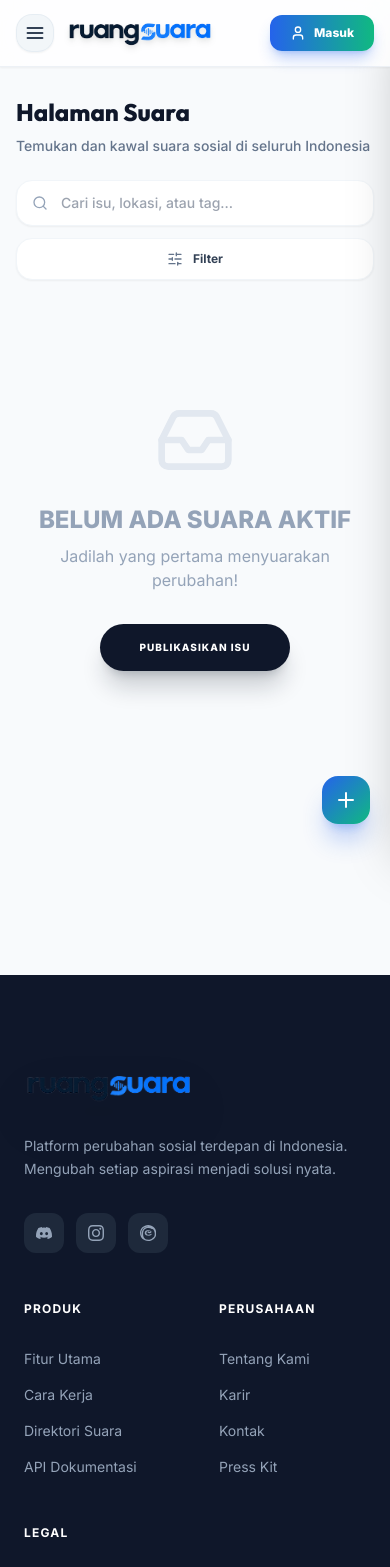
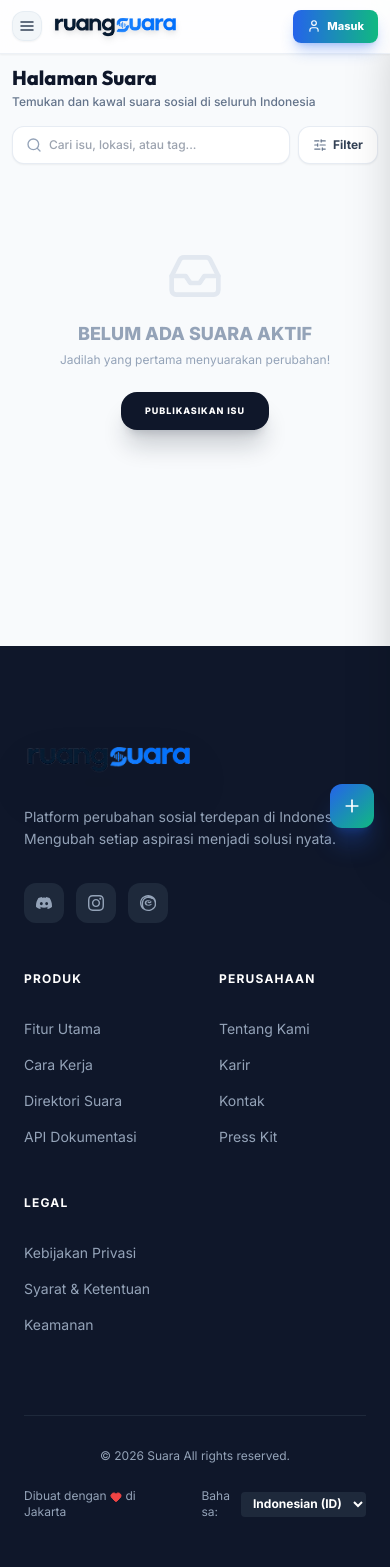
Before and after one commit to dimioctora/ruangsuara, a Laravel app: template resources/views/suara.blade.php in a window 390 px wide. Shown: the top 1567 px of the page. After the commit the page ends 1517 px from the top, so only its background shows below. Run offline with Laravel 12, Linux system fonts and the light colour scheme; the template is opened without the code that fills it, so the values that code supplies are empty; parts of the project's set-up code (start-up, migrations or seed data) failed here and were passed over; some libraries are stand-ins or nearby versions.

Commit message:
fix(ui): optimize mobile view sizing and layout for native mobile app feel

```diff
--- a/resources/views/suara.blade.php
+++ b/resources/views/suara.blade.php
@@ -77,21 +77,21 @@
 
     <!-- Header / Navbar (Fixed on Top) -->
     <header class="fixed top-0 left-0 right-0 z-[100] bg-white/80 backdrop-blur-xl border-b border-slate-200/60 shadow-sm transition-all duration-300">
-        <nav class="container mx-auto px-4 sm:px-6 py-3.5 sm:py-4 flex items-center justify-between">
+        <nav class="container mx-auto px-3 sm:px-6 py-2.5 sm:py-4 flex items-center justify-between">
             <!-- Left: Burger & Logo -->
-            <div class="flex items-center gap-3 sm:gap-4">
+            <div class="flex items-center gap-2.5 sm:gap-4">
                 <button type="button"
                         onclick="toggleSuaraMobileMenu(true)"
-                        class="md:hidden p-2 sm:p-2.5 rounded-2xl bg-slate-100/90 hover:bg-slate-200/80 text-slate-700 hover:text-accent active:scale-95 transition-all flex items-center justify-center border border-slate-200/70 shadow-sm"
+                        class="md:hidden p-1.5 sm:p-2.5 rounded-xl sm:rounded-2xl bg-slate-100/90 hover:bg-slate-200/80 text-slate-700 hover:text-accent active:scale-95 transition-all flex items-center justify-center border border-slate-200/70 shadow-sm"
                         aria-label="Buka Menu Navigasi">
-                    <svg class="w-5 h-5" fill="none" stroke="currentColor" viewBox="0 0 24 24" stroke-width="2.2" stroke-linecap="round" stroke-linejoin="round">
+                    <svg class="w-4 h-4 sm:w-5 sm:h-5" fill="none" stroke="currentColor" viewBox="0 0 24 24" stroke-width="2.2" stroke-linecap="round" stroke-linejoin="round">
                         <line x1="3" y1="6" x2="21" y2="6"></line>
                         <line x1="3" y1="12" x2="21" y2="12"></line>
                         <line x1="3" y1="18" x2="21" y2="18"></line>
                     </svg>
                 </button>
                 <a href="/" class="flex items-center group flex-shrink-0">
-                    <img src="{{ asset('images/suara-logo-transparent.png') }}" alt="Suara Logo" class="h-7 sm:h-8 w-auto group-hover:scale-105 transition-transform drop-shadow-md">
+                    <img src="{{ asset('images/suara-logo-transparent.png') }}" alt="Suara Logo" class="h-6 sm:h-8 w-auto group-hover:scale-105 transition-transform drop-shadow-md">
                 </a>
             </div>
 
@@ -104,22 +104,22 @@
             </div>
 
             <!-- Auth/User Module (Kanan) -->
-            <div class="flex items-center gap-3 sm:gap-4">
+            <div class="flex items-center gap-2.5 sm:gap-4">
                 @auth
                     <!-- User Profile Module -->
-                    <div class="flex items-center gap-3 sm:gap-4 border-l border-slate-100 pl-4 sm:pl-8 ml-2 sm:ml-4">
+                    <div class="flex items-center gap-2.5 sm:gap-4 border-l border-slate-100 pl-2.5 sm:pl-8 ml-1.5 sm:ml-4">
                         <div class="hidden md:flex flex-col items-end">
                             <span class="text-[9px] font-black text-slate-400 uppercase tracking-[0.2em] leading-none mb-1">Selamat Datang,</span>
                             <span class="text-sm font-black font-outfit text-slate-900 tracking-tight">{{ auth()->user()->name ?? 'Dimi Octora' }}</span>
                         </div>
                         <a href="/dashboard" class="relative group">
-                            <div class="w-10 h-10 sm:w-12 sm:h-12 rounded-2xl bg-gradient-to-br from-slate-50 to-slate-100 border border-slate-200/50 flex items-center justify-center shadow-sm group-hover:shadow-md transition-all overflow-hidden relative">
-                                <div class="absolute inset-0 border-2 border-transparent bg-gradient-to-br from-accent to-success [mask-image:linear-gradient(white,white)] [mask-clip:content-box] -m-[2px] rounded-2xl opacity-20 group-hover:opacity-40 transition-opacity"></div>
+                            <div class="w-8 h-8 sm:w-12 sm:h-12 rounded-xl sm:rounded-2xl bg-gradient-to-br from-slate-50 to-slate-100 border border-slate-200/50 flex items-center justify-center shadow-sm group-hover:shadow-md transition-all overflow-hidden relative">
+                                <div class="absolute inset-0 border-2 border-transparent bg-gradient-to-br from-accent to-success [mask-image:linear-gradient(white,white)] [mask-clip:content-box] -m-[2px] rounded-xl sm:rounded-2xl opacity-20 group-hover:opacity-40 transition-opacity"></div>
 
                                 @if(auth()->user()->avatar_url)
                                     <img src="{{ auth()->user()->avatar_url }}" alt="{{ auth()->user()->name }}" class="w-full h-full object-cover">
                                 @else
-                                    <svg class="w-full h-full p-2" viewBox="0 0 100 100">
+                                    <svg class="w-full h-full p-1.5 sm:p-2" viewBox="0 0 100 100">
                                         <defs>
                                             <linearGradient id="navAvatarGradGlobal" x1="0%" y1="0%" x2="100%" y2="100%">
                                                 <stop offset="0%" style="stop-color:#2563EB;stop-opacity:1" />
@@ -134,8 +134,8 @@
                     </div>
                 @else
                     <!-- Login Button (Guest) -->
-                    <button onclick="toggleAuthModal('login')" class="bg-gradient-to-r from-accent to-success text-white text-xs sm:text-sm font-black px-5 sm:px-8 py-2.5 sm:py-3 rounded-xl shadow-lg shadow-accent/30 hover:shadow-accent/50 hover:-translate-y-0.5 transition-all flex items-center gap-2">
-                        <i data-lucide="user" class="w-4 h-4"></i>
+                    <button onclick="toggleAuthModal('login')" class="bg-gradient-to-r from-accent to-success text-white text-[11px] sm:text-sm font-black px-3.5 sm:px-8 py-2 sm:py-3 rounded-lg sm:rounded-xl shadow-lg shadow-accent/30 hover:shadow-accent/50 hover:-translate-y-0.5 transition-all flex items-center gap-1.5 sm:gap-2">
+                        <i data-lucide="user" class="w-3.5 h-3.5 sm:w-4 sm:h-4"></i>
                         Masuk
                     </button>
                 @endauth
@@ -231,21 +231,21 @@
 
     <!-- Filter Side Panel -->
     <div id="filterOverlay" class="fixed inset-0 bg-slate-900/40 backdrop-blur-sm z-[70] hidden opacity-0 transition-opacity duration-300" onclick="toggleFilter()"></div>
-    <aside id="filterPanel" class="fixed top-0 right-0 h-full w-full max-w-[400px] bg-white z-[80] shadow-2xl translate-x-full filter-panel p-8">
-        <div class="flex items-center justify-between mb-10">
-            <h2 class="text-2xl font-outfit font-bold text-slate-800">Filter Pencarian</h2>
-            <button onclick="toggleFilter()" class="w-10 h-10 flex items-center justify-center rounded-full bg-slate-100 text-slate-500 hover:text-slate-800 transition-colors">
-                <i data-lucide="x" class="w-5 h-5"></i>
+    <aside id="filterPanel" class="fixed top-0 right-0 h-full w-full max-w-[320px] sm:max-w-[400px] bg-white z-[80] shadow-2xl translate-x-full filter-panel p-5 sm:p-8">
+        <div class="flex items-center justify-between mb-6 sm:mb-10">
+            <h2 class="text-lg sm:text-2xl font-outfit font-bold text-slate-800">Filter Pencarian</h2>
+            <button onclick="toggleFilter()" class="w-8 h-8 sm:w-10 sm:h-10 flex items-center justify-center rounded-full bg-slate-100 text-slate-500 hover:text-slate-800 transition-colors">
+                <i data-lucide="x" class="w-4 h-4 sm:w-5 sm:h-5"></i>
             </button>
         </div>
 
-        <div class="space-y-10 overflow-y-auto max-h-[calc(100vh-200px)] pr-2">
+        <div class="space-y-6 sm:space-y-10 overflow-y-auto max-h-[calc(100vh-160px)] pr-1 sm:pr-2">
             <!-- Location -->
             <div>
-                <label class="block text-sm font-bold text-slate-500 uppercase tracking-widest mb-4">Lokasi</label>
+                <label class="block text-xs sm:text-sm font-bold text-slate-500 uppercase tracking-widest mb-2.5 sm:mb-4">Lokasi</label>
                 <div class="relative">
-                    <i data-lucide="map-pin" class="absolute left-4 top-1/2 -translate-y-1/2 w-5 h-5 text-slate-400"></i>
-                    <select id="filterLocation" class="w-full pl-12 pr-4 py-3.5 bg-slate-50 border border-slate-100 rounded-2xl outline-none focus:ring-2 focus:ring-primary/20 transition-all font-medium appearance-none">
+                    <i data-lucide="map-pin" class="absolute left-3.5 sm:left-4 top-1/2 -translate-y-1/2 w-4 h-4 sm:w-5 sm:h-5 text-slate-400"></i>
+                    <select id="filterLocation" class="w-full pl-10 sm:pl-12 pr-4 py-2.5 sm:py-3.5 bg-slate-50 border border-slate-100 rounded-xl sm:rounded-2xl outline-none focus:ring-2 focus:ring-primary/20 transition-all font-medium text-xs sm:text-base appearance-none">
                         <option value="">Seluruh Indonesia</option>
                         <option value="Jakarta">Jakarta</option>
                         <option value="Bandung">Bandung</option>
@@ -257,8 +257,8 @@
 
             <!-- Categories -->
             <div>
-                <label class="block text-sm font-bold text-slate-500 uppercase tracking-widest mb-6">Kategori Isu</label>
-                <div class="grid grid-cols-1 gap-4">
+                <label class="block text-xs sm:text-sm font-bold text-slate-500 uppercase tracking-widest mb-3 sm:mb-6">Kategori Isu</label>
+                <div class="grid grid-cols-1 gap-2.5 sm:gap-4">
                     @php
                         $categories = [
                             ['name' => 'Lingkungan', 'icon' => 'leaf', 'count' => 523],
@@ -273,14 +273,14 @@
                         ];
                     @endphp
                     @foreach($categories as $cat)
-                    <label class="flex items-center group cursor-pointer">
+                    <label class="flex items-center group cursor-pointer text-xs sm:text-base">
                         <input type="checkbox" name="filter_category" value="{{ $cat['name'] }}" class="hidden peer category-checkbox">
-                        <div class="w-6 h-6 border-2 border-slate-200 rounded-lg flex items-center justify-center peer-checked:bg-primary peer-checked:border-primary transition-all group-hover:border-primary">
-                            <i data-lucide="check" class="w-4 h-4 text-white opacity-0 peer-checked:opacity-100"></i>
+                        <div class="w-5 h-5 sm:w-6 sm:h-6 border-2 border-slate-200 rounded-md sm:rounded-lg flex items-center justify-center peer-checked:bg-primary peer-checked:border-primary transition-all group-hover:border-primary flex-shrink-0">
+                            <i data-lucide="check" class="w-3.5 h-3.5 sm:w-4 sm:h-4 text-white opacity-0 peer-checked:opacity-100"></i>
                         </div>
-                        <div class="ml-4 flex-1 flex items-center justify-between">
+                        <div class="ml-3 sm:ml-4 flex-1 flex items-center justify-between">
                             <span class="font-semibold text-slate-600 group-hover:text-slate-900 transition-colors">{{ $cat['name'] }}</span>
-                            <span class="text-xs font-bold text-slate-400 bg-slate-100 px-2 py-0.5 rounded-full">{{ $cat['count'] }}</span>
+                            <span class="text-[10px] sm:text-xs font-bold text-slate-400 bg-slate-100 px-2 py-0.5 rounded-full">{{ $cat['count'] }}</span>
                         </div>
                     </label>
                     @endforeach
@@ -288,48 +288,48 @@
             </div>
 
             <!-- Urgent Toggle -->
-            <div class="p-6 bg-red-50 rounded-[24px] border border-red-100">
+            <div class="p-4 sm:p-6 bg-red-50 rounded-2xl sm:rounded-[24px] border border-red-100">
                 <div class="flex items-center justify-between">
-                    <div class="flex items-center gap-3">
-                        <div class="w-10 h-10 bg-red-500 text-white rounded-xl flex items-center justify-center">
-                            <i data-lucide="alert-triangle" class="w-5 h-5"></i>
+                    <div class="flex items-center gap-2.5 sm:gap-3">
+                        <div class="w-8 h-8 sm:w-10 sm:h-10 bg-red-500 text-white rounded-lg sm:rounded-xl flex items-center justify-center flex-shrink-0">
+                            <i data-lucide="alert-triangle" class="w-4 h-4 sm:w-5 sm:h-5"></i>
                         </div>
                         <div>
-                            <span class="block font-bold text-red-900 text-sm">Butuh Segera</span>
-                            <span class="text-xs text-red-700/70 font-medium">Tampilkan isu kritis</span>
+                            <span class="block font-bold text-red-900 text-xs sm:text-sm">Butuh Segera</span>
+                            <span class="text-[10px] sm:text-xs text-red-700/70 font-medium">Tampilkan isu kritis</span>
                         </div>
                     </div>
                     <label class="relative inline-flex items-center cursor-pointer">
                         <input type="checkbox" id="urgentToggle" class="sr-only peer">
-                        <div class="w-11 h-6 bg-red-200 peer-focus:outline-none rounded-full peer peer-checked:after:translate-x-full after:content-[''] after:absolute after:top-[2px] after:left-[2px] after:bg-white after:rounded-full after:h-5 after:w-5 after:transition-all peer-checked:bg-red-600"></div>
+                        <div class="w-9 h-5 sm:w-11 sm:h-6 bg-red-200 peer-focus:outline-none rounded-full peer peer-checked:after:translate-x-full after:content-[''] after:absolute after:top-[2px] after:left-[2px] after:bg-white after:rounded-full after:h-4 sm:after:h-5 after:w-4 sm:after:w-5 after:transition-all peer-checked:bg-red-600"></div>
                     </label>
                 </div>
             </div>
         </div>
 
-        <div class="absolute bottom-0 left-0 right-0 p-8 border-t border-slate-100 bg-white grid grid-cols-2 gap-4">
-            <button onclick="resetFilters()" class="py-4 border border-slate-200 text-slate-600 font-bold rounded-2xl hover:bg-slate-50 transition-colors">Reset</button>
-            <button onclick="applyFilters()" class="py-4 bg-primary text-white font-bold rounded-2xl hover:shadow-lg shadow-primary/20 transition-all">Terapkan</button>
+        <div class="absolute bottom-0 left-0 right-0 p-4 sm:p-8 border-t border-slate-100 bg-white grid grid-cols-2 gap-3 sm:gap-4">
+            <button onclick="resetFilters()" class="py-2.5 sm:py-4 border border-slate-200 text-slate-600 font-bold text-xs sm:text-base rounded-xl sm:rounded-2xl hover:bg-slate-50 transition-colors">Reset</button>
+            <button onclick="applyFilters()" class="py-2.5 sm:py-4 bg-primary text-white font-bold text-xs sm:text-base rounded-xl sm:rounded-2xl hover:shadow-lg shadow-primary/20 transition-all">Terapkan</button>
         </div>
     </aside>
 
     <!-- Main Content -->
-    <main class="pt-24 sm:pt-28 md:pt-32 pb-24 sm:pb-32 md:pb-40">
-        <div class="container mx-auto px-4 sm:px-6">
+    <main class="pt-16 sm:pt-24 md:pt-32 pb-16 sm:pb-32 md:pb-40">
+        <div class="container mx-auto px-3 sm:px-6">
             <!-- Hero Header -->
-            <div class="mb-10 sm:mb-14">
-                <div class="flex flex-col md:flex-row md:items-center justify-between gap-6 sm:gap-8">
+            <div class="mb-5 sm:mb-10 md:mb-14">
+                <div class="flex flex-col md:flex-row md:items-center justify-between gap-3 sm:gap-8">
                     <div>
-                        <h1 class="text-2xl sm:text-4xl md:text-5xl font-outfit font-extrabold text-slate-900 mb-2 break-words">Halaman Suara</h1>
-                        <p class="text-sm sm:text-base text-slate-500 font-medium break-words">Temukan dan kawal suara sosial di seluruh Indonesia</p>
+                        <h1 class="text-xl sm:text-4xl md:text-5xl font-outfit font-extrabold text-slate-900 mb-0.5 sm:mb-2 break-words">Halaman Suara</h1>
+                        <p class="text-xs sm:text-base text-slate-500 font-medium break-words">Temukan dan kawal suara sosial di seluruh Indonesia</p>
                     </div>
-                    <div class="flex flex-col sm:flex-row items-center gap-3 sm:gap-4 w-full md:w-auto">
+                    <div class="flex items-center gap-2 sm:gap-4 w-full md:w-auto mt-1 sm:mt-0">
                         <div class="relative flex-1 w-full md:w-96 group">
-                            <i data-lucide="search" class="absolute left-4 sm:left-5 top-1/2 -translate-y-1/2 w-4 h-4 sm:w-5 sm:h-5 text-slate-400 group-focus-within:text-primary transition-colors"></i>
-                            <input id="searchInput" type="text" placeholder="Cari isu, lokasi, atau tag..." class="w-full pl-11 sm:pl-14 pr-4 sm:pr-6 py-3 sm:py-4 bg-white border border-slate-100 rounded-2xl sm:rounded-3xl shadow-sm focus:ring-4 focus:ring-primary/10 focus:border-primary outline-none transition-all font-medium text-sm sm:text-base">
+                            <i data-lucide="search" class="absolute left-3.5 sm:left-5 top-1/2 -translate-y-1/2 w-4 h-4 sm:w-5 sm:h-5 text-slate-400 group-focus-within:text-primary transition-colors"></i>
+                            <input id="searchInput" type="text" placeholder="Cari isu, lokasi, atau tag..." class="w-full pl-9 sm:pl-14 pr-3 sm:pr-6 py-2.5 sm:py-4 bg-white border border-slate-200/80 sm:border-slate-100 rounded-xl sm:rounded-3xl shadow-sm focus:ring-2 sm:focus:ring-4 focus:ring-primary/10 focus:border-primary outline-none transition-all font-medium text-xs sm:text-base">
                         </div>
-                        <button onclick="toggleFilter()" class="w-full sm:w-auto flex items-center justify-center gap-2.5 sm:gap-3 px-5 sm:px-6 py-3 sm:py-4 bg-white border border-slate-100 rounded-2xl sm:rounded-3xl shadow-sm hover:bg-slate-50 transition-all group active:scale-95">
-                            <i data-lucide="sliders-horizontal" class="w-4 h-4 sm:w-5 sm:h-5 text-slate-500 group-hover:text-primary"></i>
+                        <button onclick="toggleFilter()" class="flex-shrink-0 flex items-center justify-center gap-1.5 sm:gap-3 px-3.5 sm:px-6 py-2.5 sm:py-4 bg-white border border-slate-200/80 sm:border-slate-100 rounded-xl sm:rounded-3xl shadow-sm hover:bg-slate-50 transition-all group active:scale-95">
+                            <i data-lucide="sliders-horizontal" class="w-3.5 h-3.5 sm:w-5 sm:h-5 text-slate-500 group-hover:text-primary"></i>
                             <span class="font-bold text-xs sm:text-sm text-slate-700">Filter</span>
                         </button>
                     </div>
@@ -337,42 +337,42 @@
             </div>
 
             <!-- List Grid -->
-            <div id="suaraContainer" class="grid grid-cols-1 md:grid-cols-2 lg:grid-cols-3 gap-6 sm:gap-8 md:gap-10 mb-16">
+            <div id="suaraContainer" class="grid grid-cols-1 md:grid-cols-2 lg:grid-cols-3 gap-3.5 sm:gap-8 md:gap-10 mb-10 sm:mb-16">
                 @forelse($suaras as $m)
                     @include('partials.suara_card', ['m' => $m])
                 @empty
-                    <div id="initialEmptyState" class="col-span-full py-20 flex flex-col items-center justify-center text-center">
-                        <i data-lucide="inbox" class="w-20 h-20 text-slate-200 mb-6"></i>
-                        <h4 class="text-2xl font-black text-slate-400 uppercase">Belum ada Suara aktif</h4>
-                        <p class="text-slate-400 mt-2">Jadilah yang pertama menyuarakan perubahan!</p>
-                        <a href="/create-suara" class="mt-8 px-10 py-4 bg-primary text-white rounded-3xl font-black text-[10px] uppercase tracking-widest shadow-xl shadow-primary/20 hover:scale-105 transition-all">Publikasikan Isu</a>
+                    <div id="initialEmptyState" class="col-span-full py-16 sm:py-20 flex flex-col items-center justify-center text-center">
+                        <i data-lucide="inbox" class="w-14 h-14 sm:w-20 sm:h-20 text-slate-200 mb-4 sm:mb-6"></i>
+                        <h4 class="text-lg sm:text-2xl font-black text-slate-400 uppercase">Belum ada Suara aktif</h4>
+                        <p class="text-xs sm:text-base text-slate-400 mt-1 sm:mt-2">Jadilah yang pertama menyuarakan perubahan!</p>
+                        <a href="/create-suara" class="mt-6 sm:mt-8 px-6 sm:px-10 py-3 sm:py-4 bg-primary text-white rounded-2xl sm:rounded-3xl font-black text-[9px] sm:text-[10px] uppercase tracking-widest shadow-xl shadow-primary/20 hover:scale-105 transition-all">Publikasikan Isu</a>
                     </div>
                 @endforelse
             </div>
 
             <!-- Empty State Illustration -->
-            <div id="emptyState" class="hidden py-32 flex-col items-center justify-center text-center max-w-lg mx-auto">
-                <div class="relative mb-12">
+            <div id="emptyState" class="hidden py-16 sm:py-32 flex-col items-center justify-center text-center max-w-lg mx-auto">
+                <div class="relative mb-6 sm:mb-12">
                     <div class="absolute inset-0 bg-primary/5 rounded-full blur-3xl scale-150"></div>
-                    <div class="w-48 h-48 relative flex items-center justify-center">
-                        <i data-lucide="search-x" class="w-32 h-32 text-slate-200"></i>
+                    <div class="w-32 h-32 sm:w-48 sm:h-48 relative flex items-center justify-center">
+                        <i data-lucide="search-x" class="w-20 h-20 sm:w-32 sm:h-32 text-slate-200"></i>
                     </div>
                 </div>
-                <h3 class="text-3xl font-outfit font-black text-slate-800 mb-4">Suara Belum Ditemukan</h3>
-                <p class="text-slate-500 font-medium leading-relaxed">Maaf, kami tidak menemukan suara yang cocok dengan pencarian Anda. Coba hilangkan beberapa filter atau cari dengan kata kunci lain.</p>
-                <button onclick="resetFilters()" class="mt-10 px-8 py-4 bg-slate-900 text-white font-bold rounded-2xl hover:bg-slate-800 transition-all">Muat Ulang Semua Suara</button>
+                <h3 class="text-xl sm:text-3xl font-outfit font-black text-slate-800 mb-2 sm:mb-4">Suara Belum Ditemukan</h3>
+                <p class="text-xs sm:text-base text-slate-500 font-medium leading-relaxed">Maaf, kami tidak menemukan suara yang cocok dengan pencarian Anda. Coba hilangkan beberapa filter atau cari dengan kata kunci lain.</p>
+                <button onclick="resetFilters()" class="mt-6 sm:mt-10 px-6 sm:px-8 py-3 sm:py-4 bg-slate-900 text-white font-bold text-xs sm:text-base rounded-xl sm:rounded-2xl hover:bg-slate-800 transition-all">Muat Ulang Semua Suara</button>
             </div>
 
             <!-- Loader / Scroll Trigger -->
-            <div id="scrollTrigger" class="flex flex-col items-center justify-center py-8">
-                <button id="loadMoreBtn" onclick="loadMoreSuaras()" class="{{ $suaras->hasMorePages() ? 'flex' : 'hidden' }} items-center gap-3 px-8 py-4 bg-white border border-slate-200 text-slate-700 font-bold rounded-2xl hover:bg-slate-50 hover:border-slate-300 shadow-sm transition-all group active:scale-95">
-                    <span id="loadMoreSpinner" class="w-5 h-5 border-2 border-slate-300 border-t-accent rounded-full animate-spin hidden"></span>
+            <div id="scrollTrigger" class="flex flex-col items-center justify-center py-6 sm:py-8">
+                <button id="loadMoreBtn" onclick="loadMoreSuaras()" class="{{ $suaras->hasMorePages() ? 'flex' : 'hidden' }} items-center gap-2 sm:gap-3 px-5 sm:px-8 py-2.5 sm:py-4 bg-white border border-slate-200 text-slate-700 font-bold text-xs sm:text-base rounded-xl sm:rounded-2xl hover:bg-slate-50 hover:border-slate-300 shadow-sm transition-all group active:scale-95">
+                    <span id="loadMoreSpinner" class="w-4 h-4 sm:w-5 sm:h-5 border-2 border-slate-300 border-t-accent rounded-full animate-spin hidden"></span>
                     <span id="loadMoreText">Muat Lebih Banyak Suara</span>
-                    <i id="loadMoreIcon" data-lucide="chevron-down" class="w-4 h-4 text-slate-400 group-hover:text-slate-600 transition-transform group-hover:translate-y-0.5"></i>
+                    <i id="loadMoreIcon" data-lucide="chevron-down" class="w-3.5 h-3.5 sm:w-4 sm:h-4 text-slate-400 group-hover:text-slate-600 transition-transform group-hover:translate-y-0.5"></i>
                 </button>
 
-                <div id="endOfSuaras" class="{{ !$suaras->hasMorePages() && $suaras->count() > 0 ? 'flex' : 'hidden' }} items-center gap-2 text-slate-400 text-xs font-bold uppercase tracking-widest bg-slate-100/80 px-6 py-3 rounded-full">
-                    <i data-lucide="check-circle-2" class="w-4 h-4 text-emerald-500"></i>
+                <div id="endOfSuaras" class="{{ !$suaras->hasMorePages() && $suaras->count() > 0 ? 'flex' : 'hidden' }} items-center gap-2 text-slate-400 text-[10px] sm:text-xs font-bold uppercase tracking-widest bg-slate-100/80 px-4 sm:px-6 py-2 sm:py-3 rounded-full">
+                    <i data-lucide="check-circle-2" class="w-3.5 h-3.5 sm:w-4 sm:h-4 text-emerald-500"></i>
                     <span>Semua Suara telah ditampilkan</span>
                 </div>
             </div>
@@ -380,8 +380,8 @@
     </main>
 
     <!-- Floating Action Button -->
-    <a href="/create-suara" title="Buat Suara Baru" class="fixed bottom-5 right-5 sm:bottom-8 sm:right-8 md:bottom-10 md:right-10 w-12 h-12 sm:w-14 sm:h-14 md:w-16 md:h-16 p-3 sm:p-4 bg-gradient-to-br from-accent to-success text-white rounded-2xl sm:rounded-3xl flex items-center justify-center shadow-xl shadow-accent/30 hover:scale-105 active:scale-90 transition-all z-[90] group">
-        <i data-lucide="plus" class="w-6 h-6 sm:w-8 sm:h-8 group-hover:rotate-90 transition-transform duration-500 font-black"></i>
+    <a href="/create-suara" title="Buat Suara Baru" class="fixed bottom-4 right-4 sm:bottom-8 sm:right-8 md:bottom-10 md:right-10 w-11 h-11 sm:w-14 sm:h-14 md:w-16 md:h-16 p-2.5 sm:p-4 bg-gradient-to-br from-accent to-success text-white rounded-xl sm:rounded-3xl flex items-center justify-center shadow-xl shadow-accent/30 hover:scale-105 active:scale-90 transition-all z-[90] group">
+        <i data-lucide="plus" class="w-5 h-5 sm:w-8 sm:h-8 group-hover:rotate-90 transition-transform duration-500 font-black"></i>
         <div class="hidden sm:block absolute right-full mr-4 bg-slate-900 text-white text-xs font-bold px-3 py-2 rounded-xl opacity-0 translate-x-2 pointer-events-none group-hover:opacity-100 group-hover:translate-x-0 transition-all whitespace-nowrap shadow-xl">
             Ayo buat perubahan baru!
         </div>
```
Also changed, not shown: resources/views/partials/suara_card.blade.php (+36 -36 lines), resources/views/suara_detail.blade.php (+83 -62 lines), resources/views/welcome.blade.php (+16 -16 lines).
